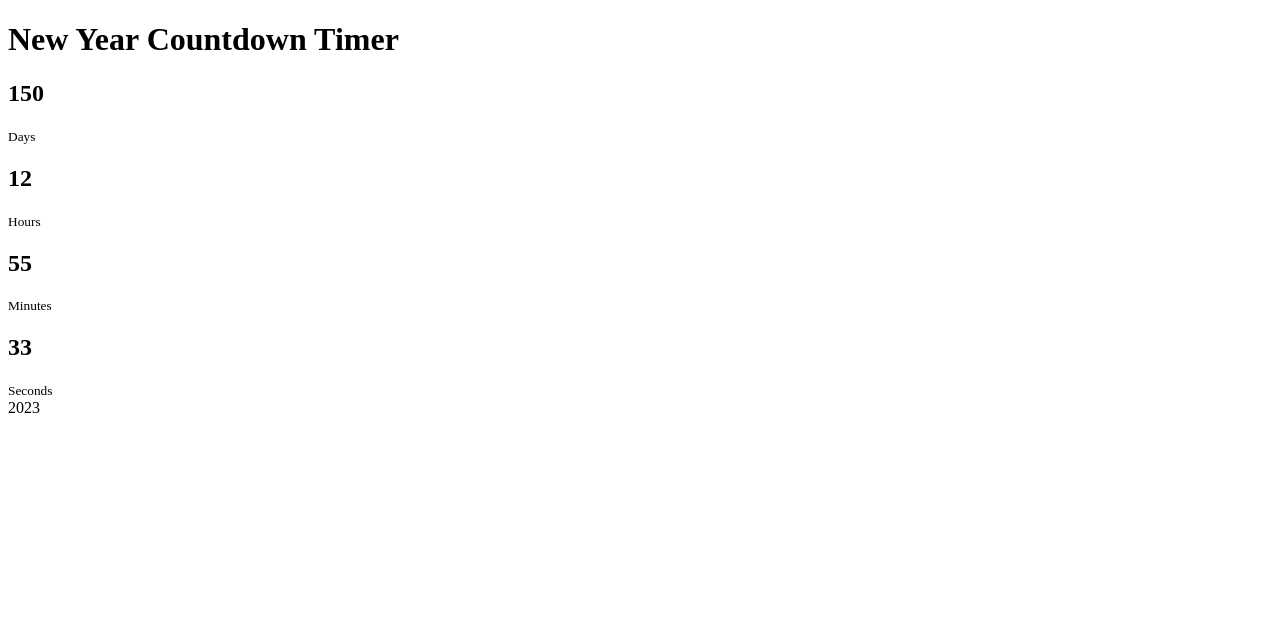
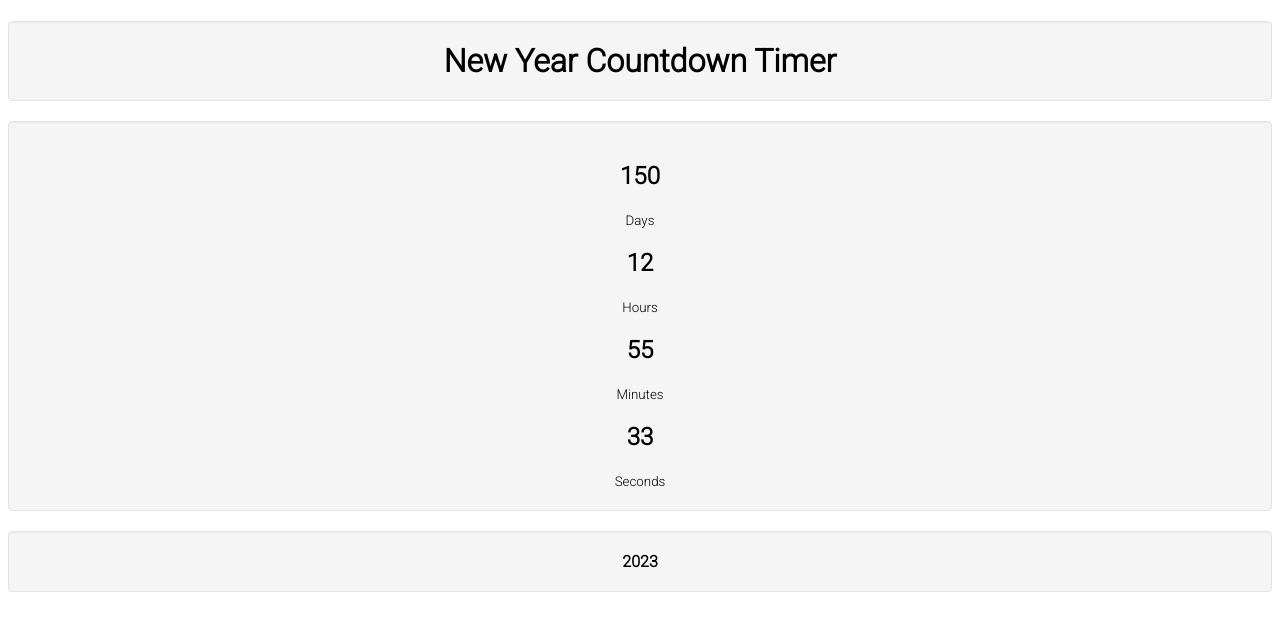
Before and after one commit to barteekn/JS-Countdown-Timer, a plain HTML site: page index.html in a window 1280 px wide. Drawn offline with Linux system fonts and the light colour scheme.

Commit message:
Small changes on CSS

```diff
--- a/css/style.css
+++ b/css/style.css
@@ -0,0 +1,40 @@
+* {
+  font-family: "Roboto", sans-serif;
+}
+.hone {
+  background-color: #f5f5f5;
+  border: 1px solid #e3e3e3;
+  border-radius: 4px;
+  box-shadow: inset 0 1px 2px rgba(0, 0, 0, 0.05);
+  margin-bottom: 20px;
+  padding: 20px;
+  text-align: center;
+}
+
+.countdown-timer {
+  display: flex;
+  justify-content: center;
+  align-items: flex-start;
+  flex-direction: row;
+  margin: 0 auto;
+  width: auto;
+  height: 100%;
+  background-color: #f5f5f5;
+  border: 1px solid #e3e3e3;
+  border-radius: 4px;
+  box-shadow: inset 0 1px 2px rgba(0, 0, 0, 0.05);
+  margin-bottom: 20px;
+  padding: 20px;
+  text-align: center;
+}
+
+.year {
+  background-color: #f5f5f5;
+  border: 1px solid #e3e3e3;
+  border-radius: 4px;
+  box-shadow: inset 0 1px 2px rgba(0, 0, 0, 0.05);
+  margin-bottom: 20px;
+  padding: 20px;
+  text-align: center;
+  font-weight: bolder;
+}
--- a/index.html
+++ b/index.html
@@ -4,11 +4,14 @@
     <meta charset="UTF-8">
     <meta http-equiv="X-UA-Compatible" content="IE=edge">
     <meta name="viewport" content="width=device-width, initial-scale=1.0">
+    <link rel="preconnect" href="https://fonts.googleapis.com">
+    <link rel="preconnect" href="https://fonts.gstatic.com" crossorigin>
+    <link href="https://fonts.googleapis.com/css2?family=Roboto:wght@300&display=swap" rel="stylesheet">
     <link rel="stylesheet" href="css/style.css">
     <title>Countdown-Timer</title>
 </head>
 <body>
-    <h1>New Year Countdown Timer</h1>
+    <h1 class="hone">New Year Countdown Timer</h1>
     <div class="countdown-timer"></div>
     <div class="message"></div>
     <div class="year"></div>
```
